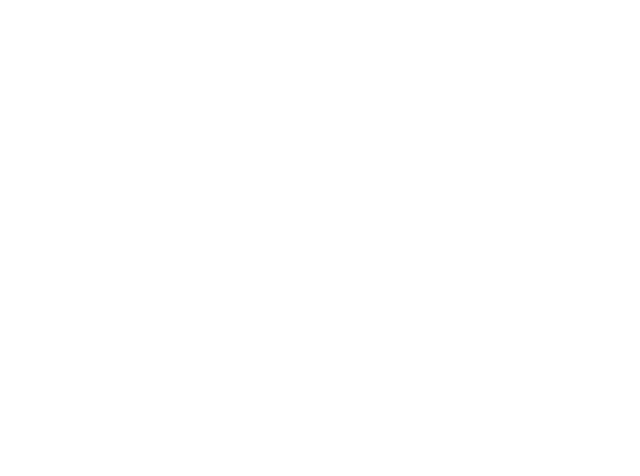
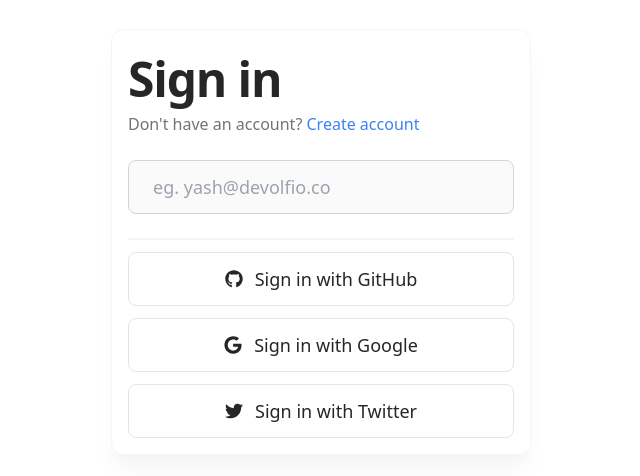
Before and after one commit to yashsehgal/crafts, a React (Create React App) app: page /auth-flow in a window 1280 px wide. Before the commit this address had no page. Shown: the part 158-634 px from the top of the page, without its empty margins (319-959 px from the left). Built offline with nearby package versions, Linux system fonts and the light colour scheme.

Commit message:
feat: auth flow with framer

```diff
--- a/src/App.js
+++ b/src/App.js
@@ -27,6 +27,7 @@
 import OTPVerification from "./crafts/otp-verify";
 import AnimatedHeroSection from "./crafts/animated-hero";
 import Painting from "./crafts/painting";
+import AuthFlow from "./crafts/auth-flow";
 
 const CraftItems = [
   {
@@ -91,16 +92,14 @@
     isWIP: false
   },
   {
-    path: "/animated-hero",
-    component: <AnimatedHeroSection />,
-    title: "Animated Hero Section",
-    isWIP: true
-  },
-  {
     path: "/painting",
     component: <Painting />,
     title: "Painting using JS",
-    isWIP: false
+  },
+  {
+    path: "/auth-flow",
+    component: <AuthFlow />,
+    title: "Magical Authentication Flow",
   }
 ];
 
--- /dev/null
+++ b/src/crafts/auth-flow.jsx
@@ -0,0 +1,143 @@
+import { useEffect, useState } from "react"
+import { motion, AnimatePresence } from "framer-motion"
+import { cn } from "../scripts/cn";
+import { FaGithub, FaGoogle, FaTwitter } from "react-icons/fa";
+
+export default function AuthFlow() {
+  const [view, setView] = useState("email");  // mail or password
+  const [mailInput, setMailInput] = useState("");
+
+  return (
+    <div className="auth-flow-component-container">
+      <div className="auth-flow-view-card w-[420px] border border-neutral-100 shadow-xl shadow-neutral-100 p-4 rounded-xl grid grid-cols-1 gap-3">
+        <div className="mb-3">
+          <h1 className="leading-snug text-neutral-800 font-bold text-5xl tracking-tight">
+            {"Sign in"}
+          </h1>
+          <p className="text-neutral-500">
+            Don&apos;t have an account? <a href="#" className="text-blue-500">Create account</a></p>
+        </div>
+        {view === "email" && <EmailView mailInput={mailInput} setMailInput={setMailInput} setView={setView} />}
+        {view === "password" && <PasswordView />}
+        <div className={cn(view === "password" && "grid grid-cols-2 gap-3")}>
+          {view === "password" && <button
+            className={cn("flex flex-row items-center justify-center gap-3 border border-neutral-200 bg-white text-neutral-800 font-medium text-lg px-6 py-3 rounded-lg w-full hover:shadow-sm hover:transition-all hover:scale-95 active:scale-90 active:transition-all hover:bg-neutral-100")}
+            onClick={() => setView("email")}
+          >
+            {"Go back"}
+          </button>}
+          {/* continue <> login button */}
+          {mailInput && <motion.button
+            initial={{
+              y: 10
+            }}
+            animate={{
+              y: 0
+            }}
+            transition={{
+              type: "spring",
+              bounce: 0.75
+            }}
+            exit={{
+              y: 5
+            }}
+            className={cn("border border-transparent bg-gradient-to-b from-neutral-700 to-neutral-800 text-neutral-100 font-medium text-lg px-6 py-3 rounded-lg w-full shadow-md hover:shadow-sm hover:transition-all hover:scale-95 active:scale-90 active:transition-all")}
+            onClick={() => {
+              if (view === "email") {
+                setView("password");
+              }
+            }}
+          >
+            {view === "email" ? "Continue" : "Sign in"}
+          </motion.button>}
+        </div>
+        <div className="more-auth-method-actions grid grid-cols-1 gap-3">
+          <div className="w-full h-[1.5px] bg-neutral-100" />
+          <button
+            className={cn("flex flex-row items-center justify-center gap-3 border border-neutral-200 bg-white text-neutral-800 font-medium text-lg px-6 py-3 rounded-lg w-full hover:shadow-sm hover:transition-all hover:scale-95 active:scale-90 active:transition-all hover:bg-neutral-100")}
+          >
+            <FaGithub />
+            {"Sign in with GitHub"}
+          </button>
+          <button
+            className={cn("flex flex-row items-center justify-center gap-3 border border-neutral-200 bg-white text-neutral-800 font-medium text-lg px-6 py-3 rounded-lg w-full hover:shadow-sm hover:transition-all hover:scale-95 active:scale-90 active:transition-all hover:bg-neutral-100")}
+          >
+            <FaGoogle />
+            {"Sign in with Google"}
+          </button>
+          <button
+            className={cn("flex flex-row items-center justify-center gap-3 border border-neutral-200 bg-white text-neutral-800 font-medium text-lg px-6 py-3 rounded-lg w-full hover:shadow-sm hover:transition-all hover:scale-95 active:scale-90 active:transition-all hover:bg-neutral-100")}
+          >
+            <FaTwitter />
+            {"Sign in with Twitter"}
+          </button>
+        </div>
+      </div>
+    </div>
+  )
+}
+
+function EmailView({ mailInput, setMailInput, setView }) {
+  return (
+    <motion.div
+      initial={{
+        x: -24
+      }}
+      animate={{
+        x: 0
+      }}
+      transition={{
+        type: "spring",
+        bounce: 0.6,
+      }}
+      exit={{
+        x: -5
+    }}
+    >
+      <AnimatePresence>
+        <input
+          type="email"
+          placeholder="eg. yash@devolfio.co"
+          className="text-lg border border-neutral-300 bg-neutral-50 font-medium px-6 py-3 rounded-lg w-full focus:bg-white focus:shadow-md"
+          value={mailInput}
+          onChange={(e) => setMailInput(e.target.value)}
+          onKeyPress={(e) => {
+            if (mailInput) {
+              if (e.key === "Enter") {
+                setView("password");
+              }
+            }
+          }}
+        />
+      </AnimatePresence>
+    </motion.div>
+  )
+}
+
+function PasswordView() {
+  return (
+    <motion.div
+      initial={{
+        x: 24
+      }}
+      animate={{
+        x: 0
+      }}
+      transition={{
+        type: "spring",
+        bounce: 0.6
+      }}
+      exit={{
+        x: 5
+      }}
+    >
+      <AnimatePresence>
+      <input
+        type="password"
+        placeholder="Enter your password"
+        className="text-lg border border-neutral-300 bg-neutral-50 font-medium px-6 py-3 rounded-lg w-full focus:bg-white focus:shadow-md"
+      />
+    </AnimatePresence>
+    </motion.div>
+  )
+}
```
